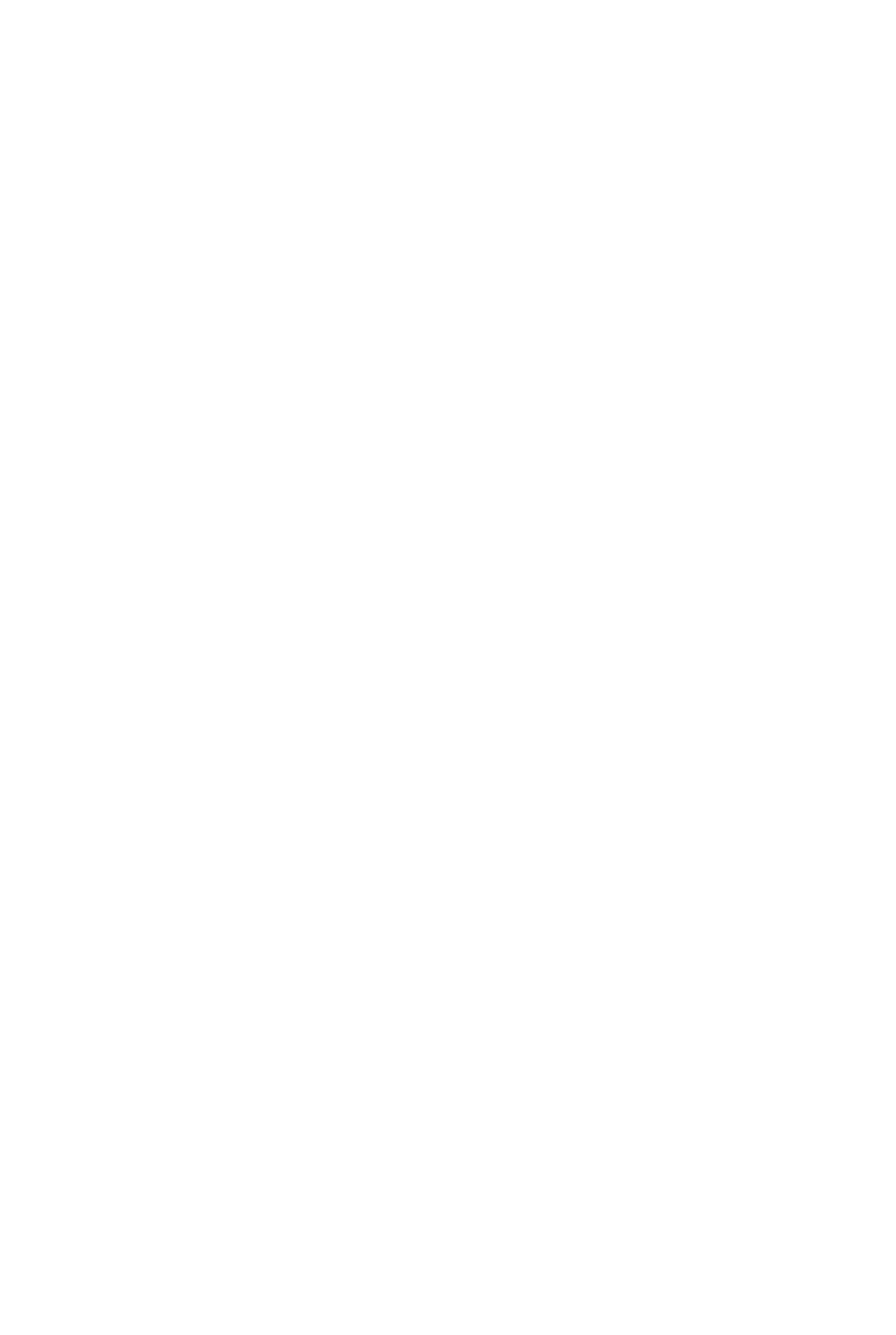
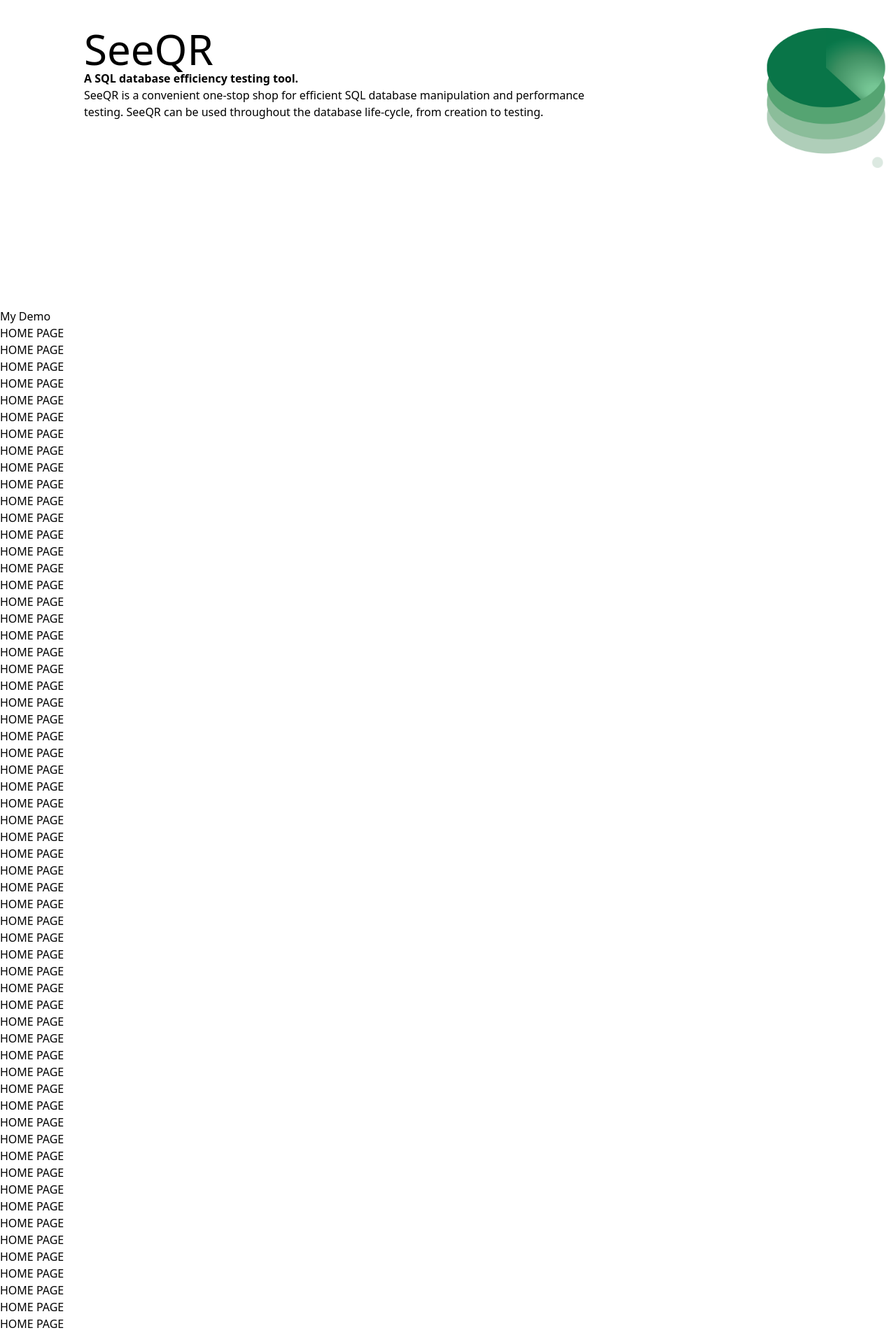
Before and after one commit to juzi3/SeeQRWebsite, a Next.js app: page / in a window 1280 px wide. Shown: the part 160-2068 px from the top of the page at 70% size. Before the commit the page ends 800 px from the top, so only its background shows below. Built offline with nearby package versions, Linux system fonts and the light colour scheme.

Commit message:
added sizes to tailwind config, added all pages/routes, added routing to each page, created navbar,  editded global css, started main text slide in for land in page

```diff
--- /dev/null
+++ b/components/Demo.tsx
@@ -0,0 +1,11 @@
+
+
+const Demo = () => {
+    return (
+        <div>
+        <h1>My Demo</h1>
+        </div>
+    );
+};
+
+export default Demo;
--- /dev/null
+++ b/components/MainPageIntro.tsx
@@ -0,0 +1,38 @@
+import Logo from '../assets/1.png';
+import Image from 'next/image';
+import { useEffect, useState } from 'react';
+
+
+const MainPageIntro = () => {
+    const [isScrolled, setIsScrolled] = useState(true);
+
+    useEffect(() => {
+        const handleScroll = () => {
+            if (window.pageYOffset < 70) {
+                setIsScrolled(true);
+            } else {
+                setIsScrolled(false);
+            }
+        };
+
+        window.addEventListener('scroll', handleScroll);
+        return () => {
+            window.removeEventListener('scroll', handleScroll);
+        };
+    }, []);
+
+    return(
+        <div className='flex my-50'>
+            <div className={`ml-30 pr-60 slideIn ${isScrolled ? 'opacity-100 ' : 'opacity-0'} transition-opacity duration-500`}>
+                <h1 className='text-6xl'>SeeQR</h1>
+                <h2 className=''><strong>A SQL database efficiency testing tool.</strong></h2>
+                <h4>SeeQR is a convenient one-stop shop for efficient SQL database manipulation and performance testing. SeeQR can be used throughout the database life-cycle, from creation to testing.</h4>
+            </div>
+            <Image src = {Logo} alt = 'logo' height = '200'/>
+        </div>
+
+    );
+
+}
+
+export default MainPageIntro;
--- a/components/NavBar.tsx
+++ b/components/NavBar.tsx
@@ -1,8 +1,45 @@
+import Link from 'next/link'
+import { useEffect, useState } from 'react'
 
+const NavBar = ({showFadeEffect = true}) => {
 
-const NavBar = () => {
+    const [showNav, setShowNav] = useState(false);
+    useEffect(() => {
+        if (showFadeEffect) {
+            const handleScroll = () => {
+              if (window.scrollY >= 100) {
+                setShowNav(true);
+              } else {
+                setShowNav(false);
+              }
+            };
+            window.addEventListener('scroll', handleScroll);
+            return () => {
+                window.removeEventListener('scroll', handleScroll);
+            }
+        }
+        else {
+            setShowNav(true);
+        }
+      }, [showFadeEffect]);
+
     return(
-        <div><h1 className="bg-blue-100">test</h1></div>
+        <>
+  <nav
+        className={`bg-green-300 p-5 flex flex-row space-between justify-between fixed top-0 left-0 right-0 z-50 ${showNav ? 'opacity-95 ' : 'opacity-0'} transition-opacity duration-500`}
+      >
+            <div>
+                <h2>SeeQR</h2>
+            </div>
+            <div className = ''>
+                <Link href = "/" className = 'px-2.5'>Home</Link>
+                <a> | </a>
+                <Link href = "/docs" className = 'px-2.5'>Docs</Link>
+                <a> | </a>
+                <Link href = "/team" className = 'px-2.5'>Team</Link>
+            </div>
+        </nav>
+        </>
 
     )
 }
--- a/globals.css
+++ b/globals.css
@@ -1,3 +1,23 @@
 @tailwind base;
 @tailwind components;
 @tailwind utilities;
+
+
+*{
+    margin: 0;
+    padding: 0;
+    /* background-color: gray; */
+}
+
+@keyframes slideInLeft {
+    0% {
+      transform: translateX(-100%);
+    }
+    100% {
+      transform: translateX(0);
+    }
+  }
+
+  .slideIn {
+    animation: 1s ease-out 0s 1 slideInLeft;
+  }
--- a/package.json
+++ b/package.json
@@ -25,6 +25,7 @@
   "dependencies": {
     "next": "^13.3.0",
     "react": "^18.2.0",
-    "react-dom": "^18.2.0"
+    "react-dom": "^18.2.0",
+    "react-intersection-observer": "^9.4.3"
   }
 }
--- a/pages/docs.js
+++ b/pages/docs.js
@@ -1,9 +1,13 @@
-const Doc = () => {
+import NavBar from '../components/NavBar';
+
+
+const DocsPage = () => {
     return (
       <>
+        <NavBar showFadeEffect = {false} />
         <h1>DOC PAGE</h1>
       </>
     );
   };
 
-  export default Doc;
+  export default DocsPage;
--- a/pages/index.js
+++ b/pages/index.js
@@ -1,9 +1,77 @@
-import NavBar from '../components/NavBar'
+import NavBar from '../components/NavBar';
+import MainPageIntro from '../components/MainPageIntro';
+import Demo from '../components/Demo';
 
 const HomePage = () => {
   return (
     <>
-      <NavBar />
+      <NavBar showFadeEffect = {true}/>
+      <MainPageIntro />
+      <Demo />
+      <h1>HOME PAGE</h1>
+      <h1>HOME PAGE</h1>
+      <h1>HOME PAGE</h1>
+      <h1>HOME PAGE</h1>
+      <h1>HOME PAGE</h1>
+      <h1>HOME PAGE</h1>
+      <h1>HOME PAGE</h1>
+      <h1>HOME PAGE</h1>
+      <h1>HOME PAGE</h1>
+      <h1>HOME PAGE</h1>
+      <h1>HOME PAGE</h1>
+      <h1>HOME PAGE</h1>
+      <h1>HOME PAGE</h1>
+      <h1>HOME PAGE</h1>
+      <h1>HOME PAGE</h1>
+      <h1>HOME PAGE</h1>
+      <h1>HOME PAGE</h1>
+      <h1>HOME PAGE</h1>
+      <h1>HOME PAGE</h1>
+      <h1>HOME PAGE</h1>
+      <h1>HOME PAGE</h1>
+      <h1>HOME PAGE</h1>
+      <h1>HOME PAGE</h1>
+      <h1>HOME PAGE</h1>
+      <h1>HOME PAGE</h1>
+      <h1>HOME PAGE</h1>
+      <h1>HOME PAGE</h1>
+      <h1>HOME PAGE</h1>
+      <h1>HOME PAGE</h1>
+      <h1>HOME PAGE</h1>
+      <h1>HOME PAGE</h1>
+      <h1>HOME PAGE</h1>
+      <h1>HOME PAGE</h1>
+      <h1>HOME PAGE</h1>
+      <h1>HOME PAGE</h1>
+      <h1>HOME PAGE</h1>
+      <h1>HOME PAGE</h1>
+      <h1>HOME PAGE</h1>
+      <h1>HOME PAGE</h1>
+      <h1>HOME PAGE</h1>
+      <h1>HOME PAGE</h1>
+      <h1>HOME PAGE</h1>
+      <h1>HOME PAGE</h1>
+      <h1>HOME PAGE</h1>
+      <h1>HOME PAGE</h1>
+      <h1>HOME PAGE</h1>
+      <h1>HOME PAGE</h1>
+      <h1>HOME PAGE</h1>
+      <h1>HOME PAGE</h1>
+      <h1>HOME PAGE</h1>
+      <h1>HOME PAGE</h1>
+      <h1>HOME PAGE</h1>
+      <h1>HOME PAGE</h1>
+      <h1>HOME PAGE</h1>
+      <h1>HOME PAGE</h1>
+      <h1>HOME PAGE</h1>
+      <h1>HOME PAGE</h1>
+      <h1>HOME PAGE</h1>
+      <h1>HOME PAGE</h1>
+      <h1>HOME PAGE</h1>
+      <h1>HOME PAGE</h1>
+      <h1>HOME PAGE</h1>
+      <h1>HOME PAGE</h1>
+      <h1>HOME PAGE</h1>
       <h1>HOME PAGE</h1>
     </>
   );
--- a/pages/team.js
+++ b/pages/team.js
@@ -0,0 +1,58 @@
+import  NavBar from  '../components/NavBar'
+
+const TeamPage = () => {
+    return(
+        <div>
+            <NavBar showFadeEffect = {false} />
+            <h1>Team Page</h1>
+            <h1>Team Page</h1>
+            <h1>Team Page</h1>
+            <h1>Team Page</h1>
+            <h1>Team Page</h1>
+            <h1>Team Page</h1>
+            <h1>Team Page</h1>
+            <h1>Team Page</h1>
+            <h1>Team Page</h1>
+            <h1>Team Page</h1>
+            <h1>Team Page</h1>
+            <h1>Team Page</h1>
+            <h1>Team Page</h1>
+            <h1>Team Page</h1>
+            <h1>Team Page</h1>
+            <h1>Team Page</h1>
+            <h1>Team Page</h1>
+            <h1>Team Page</h1>
+            <h1>Team Page</h1>
+            <h1>Team Page</h1>
+            <h1>Team Page</h1>
+            <h1>Team Page</h1>
+            <h1>Team Page</h1>
+            <h1>Team Page</h1>
+            <h1>Team Page</h1>
+            <h1>Team Page</h1>
+            <h1>Team Page</h1>
+            <h1>Team Page</h1>
+            <h1>Team Page</h1>
+            <h1>Team Page</h1>
+            <h1>Team Page</h1>
+            <h1>Team Page</h1>
+            <h1>Team Page</h1>
+            <h1>Team Page</h1>
+            <h1>Team Page</h1>
+            <h1>Team Page</h1>
+            <h1>Team Page</h1>
+            <h1>Team Page</h1>
+            <h1>Team Page</h1>
+            <h1>Team Page</h1>
+            <h1>Team Page</h1>
+            <h1>Team Page</h1>
+            <h1>Team Page</h1>
+            <h1>Team Page</h1>
+            <h1>Team Page</h1>
+
+
+        </div>
+    )
+}
+
+export default TeamPage
--- a/tailwind.config.js
+++ b/tailwind.config.js
@@ -9,7 +9,16 @@ module.exports = {
     "./src/**/*.{js,ts,jsx,tsx,mdx}",
   ],
   theme: {
-    extend: {},
+    extend: {
+      spacing: {
+        '100': '25rem',
+        '75': '18.75rem',
+        '50': '12.5rem',
+        '30': '7.5rem',
+        '25': '6.25rem',
+
+      },
+    },
   },
   plugins: [],
 }
```
Also changed, not shown: assets/1.png (added), 1 other file (tests, documents, lock files or other folders).
